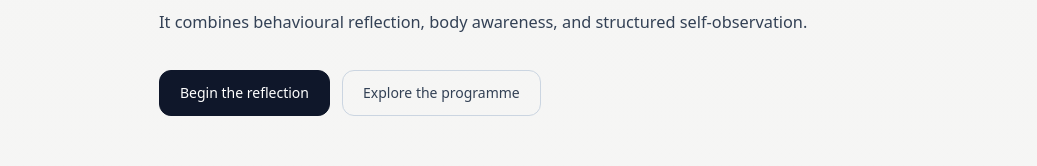
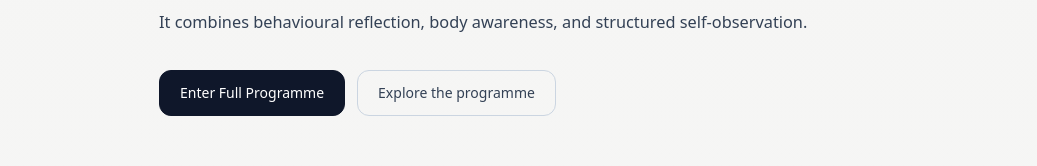
Before and after one commit to stopinder/therapy-orientation-quiz, a Vue app: page /about in a window 1280 px wide. Shown: the part 392-558 px from the top of the page, without its empty margins (121-1158 px from the left). Built offline with nearby package versions, Linux system fonts and the light colour scheme; no server answers.

Commit message:
Fix about page full programme route

```diff
--- a/src/views/About.vue
+++ b/src/views/About.vue
@@ -30,10 +30,10 @@
         <div class="flex flex-wrap gap-3 pt-2">
 
           <router-link
-              to="/gateway"
+              to="/course"
               class="inline-flex items-center rounded-xl border border-slate-900 bg-slate-900 px-5 py-3 text-sm font-medium text-white transition hover:bg-slate-800"
           >
-            Begin the reflection
+            Enter Full Programme
           </router-link>
 
           <router-link
@@ -317,10 +317,10 @@
         </div>
 
         <router-link
-            to="/programme"
-            class="inline-flex items-center rounded-xl border border-slate-300 mt-7 px-5 py-3 text-sm text-slate-700 transition hover:border-slate-500 hover:text-slate-900"
+            to="/course"
+            class="inline-flex items-center rounded-xl border border-slate-900 mt-7 px-5 py-3 text-sm font-medium text-white bg-slate-900 transition hover:bg-slate-800"
         >
-          View the programme
+          Enter Full Programme
         </router-link>
 
       </section>
--- a/src/views/ProgrammeView.vue
+++ b/src/views/ProgrammeView.vue
@@ -328,28 +328,14 @@ const auth = useAuthStore()
 
 const enterProgramme = async () => {
 
-  let checkoutUrl = import.meta.env.VITE_LEMON_CHECKOUT_URL
-
   const { data: { user } } = await supabase.auth.getUser()
 
-  if (!user?.email) {
+  if (!user) {
     router.push("/auth")
     return
   }
 
-  const email = user.email.trim().toLowerCase()
-  console.log("Checkout user email:", email)
-
-  try {
-    const url = new URL(checkoutUrl)
-    url.searchParams.set('checkout[email]', email)
-    url.searchParams.set('custom[email]', email)
-    checkoutUrl = url.toString()
-  } catch (e) {
-    console.error("Error constructing checkout URL:", e)
-  }
-
-  window.location.href = checkoutUrl
+  router.push("/course")
 
 }
 
```
